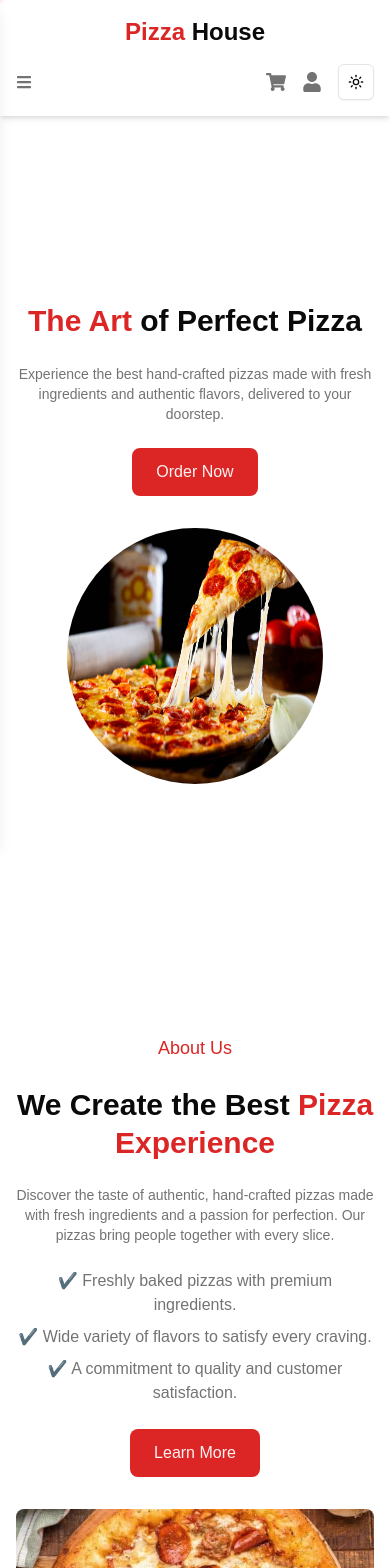
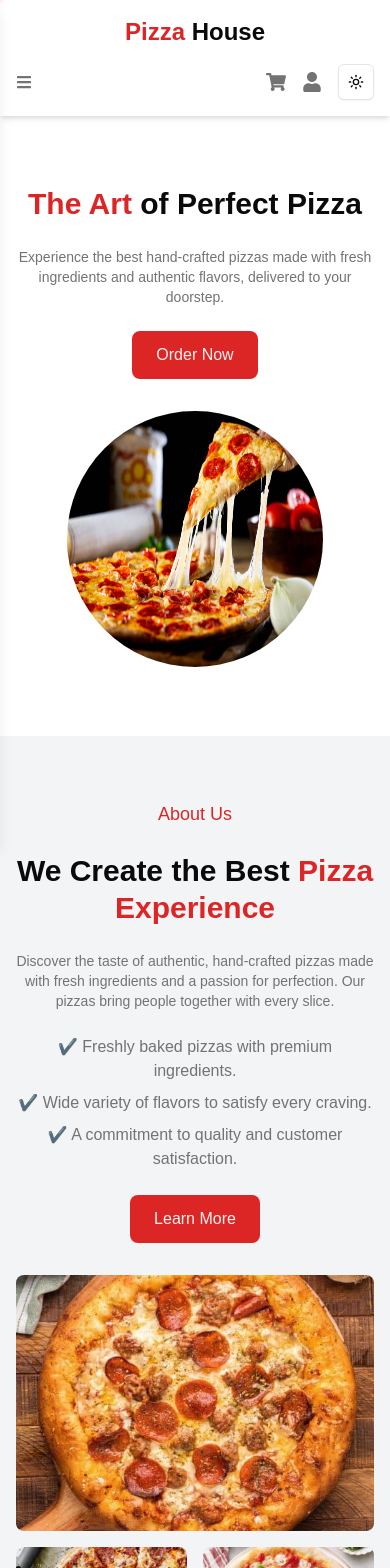
Before and after one commit to Hamza-Sheikh-02/pizza-house, a Next.js app: page / in a window 390 px wide. Shown: the top 1568 px of the page. Built offline with nearby package versions, Linux system fonts and the light colour scheme.

Commit message:
Fix Spacing issues and Change Section Themes

```diff
--- a/src/components/AboutSection.tsx
+++ b/src/components/AboutSection.tsx
@@ -3,7 +3,7 @@ import Link from "next/link";
 
 export default function AboutSection() {
   return (
-    <section className="relative flex items-center justify-center bg-background text-foreground py-16 px-4 sm:px-6 lg:px-8">
+    <section className="relative flex items-center justify-center bg-gray-100 dark:bg-black text-foreground py-16 px-4 sm:px-6 lg:px-8">
       <div className="max-w-7xl mx-auto grid gap-8 items-center md:grid-cols-2">
         <div className="space-y-6 text-center md:text-left">
           <h2 className="text-lg text-primary">About Us</h2>
@@ -22,7 +22,7 @@ export default function AboutSection() {
             <li>✔️ A commitment to quality and customer satisfaction.</li>
           </ul>
           <button className="px-6 py-3 bg-primary text-primary-foreground rounded-lg font-medium hover:bg-primary/80">
-           <Link href={"/about"}>Learn More</Link>
+            <Link href={"/about"}>Learn More</Link>
           </button>
         </div>
         <div className="relative grid gap-4">
--- a/src/components/FoodCategory.tsx
+++ b/src/components/FoodCategory.tsx
@@ -2,7 +2,7 @@ import Image from "next/image";
 
 export default function FoodCategory() {
   return (
-    <section className="bg-gray-100 dark:bg-black text-white py-16 px-4 sm:px-6 lg:px-8">
+    <section className="bg-background text-white py-16 px-4 sm:px-6 lg:px-8">
       <div className="container mx-auto">
         <div className="text-center mb-12">
           <p className="text-primary text-lg font-medium">Food Category</p>
--- a/src/components/HeroSection.tsx
+++ b/src/components/HeroSection.tsx
@@ -2,7 +2,7 @@ import Image from "next/image";
 
 export default function HeroSection() {
   return (
-    <section className="relative flex items-center justify-center bg-background text-foreground h-screen px-4 sm:px-6 lg:px-8">
+    <section className="items-center justify-center bg-background text-foreground py-16 px-4 sm:px-6 lg:px-8">
       <div className="max-w-7xl mx-auto grid gap-8 items-center md:grid-cols-2">
         <div className="space-y-6 text-center md:text-left">
           <h1 className="text-3xl sm:text-4xl md:text-5xl font-bold leading-tight">
--- a/src/components/WhyChooseUs.tsx
+++ b/src/components/WhyChooseUs.tsx
@@ -3,7 +3,7 @@ import { FaPizzaSlice, FaUtensils, FaWineGlassAlt } from "react-icons/fa";
 
 export default function WhyChooseUs() {
   return (
-    <section className="text-white py-16 px-4 sm:px-6 lg:px-8">
+    <section className="bg-gray-100 dark:bg-black text-white py-16 px-4 sm:px-6 lg:px-8">
       <div className="container mx-auto">
         <div className="grid grid-cols-1 md:grid-cols-2 gap-8">
           <div className="grid grid-cols-2 gap-4 order-1 md:order-none">
```
